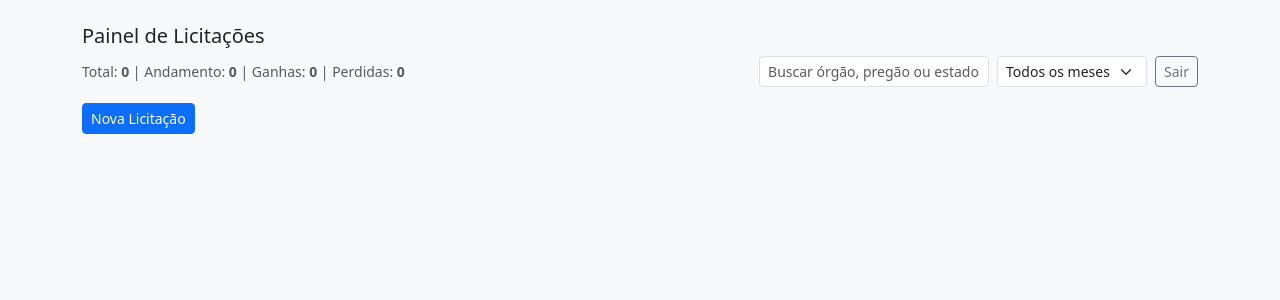
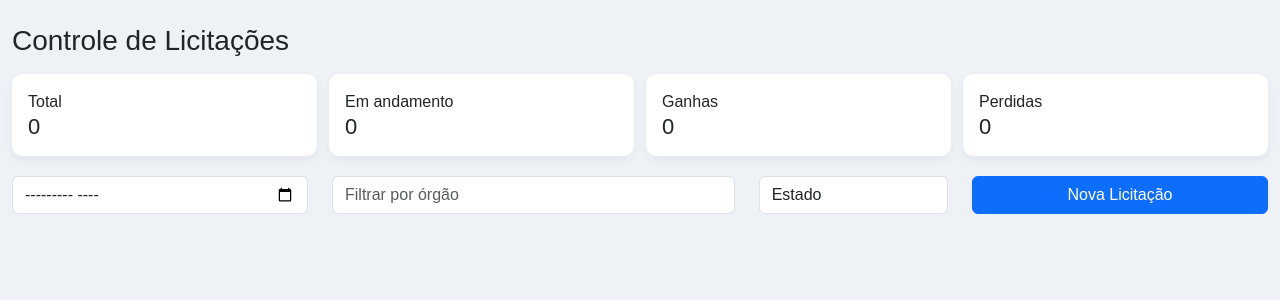
Before and after one commit to Gleisons01/sistema-licitacoes, a Flask app: page /painel in a window 1280 px wide. Shown: the top 300 px of the page. Run offline with Flask 3, Linux system fonts and the light colour scheme; data that the repository does not hold is empty; some libraries are stand-ins or nearby versions.

Commit message:
melhoria visual e filtros funcionando

```diff
--- a/static/style.css
+++ b/static/style.css
@@ -1,22 +1,53 @@
 body{
-background:#f5f7fb;
+background:#eef2f7;
+font-family:Arial;
+}
+
+.container{
+max-width:1400px;
+}
+
+.dashboard{
+display:grid;
+grid-template-columns:repeat(4,1fr);
+gap:12px;
+margin-bottom:20px;
+}
+
+.dashboard .card{
+border:0;
+border-radius:10px;
+background:white;
+box-shadow:0 4px 10px rgba(0,0,0,0.05);
+}
+
+.dashboard h3{
+font-size:22px;
+margin:0;
 }
 
 .card{
 border-radius:12px;
+border:0;
+background:white;
+box-shadow:0 4px 12px rgba(0,0,0,0.05);
 transition:0.2s;
 cursor:pointer;
-border:1px solid #eee;
 }
 
 .card:hover{
-transform:translateY(-3px);
-box-shadow:0 8px 18px rgba(0,0,0,0.08);
+transform:translateY(-4px);
+box-shadow:0 10px 20px rgba(0,0,0,0.08);
+}
+
+.card p{
+margin:3px 0;
+font-size:14px;
 }
 
 .card-hoje{
-border-left:4px solid #0d6efd;
-background:#f8fbff;
+border-left:5px solid #2563eb;
+background:#f1f6ff;
 }
 
 .status{
@@ -26,24 +57,12 @@ border-radius:50%;
 display:inline-block;
 }
 
-.status-verde{background:#28a745;}
-.status-vermelho{background:#dc3545;}
-.status-azul{background:#0d6efd;}
-.status-amarelo{background:#ffc107;}
-.status-cinza{background:#6c757d;}
+.status-verde{background:#22c55e;}
+.status-vermelho{background:#ef4444;}
+.status-azul{background:#2563eb;}
+.status-amarelo{background:#f59e0b;}
+.status-cinza{background:#6b7280;}
 
-.dashboard{
-display:flex;
-gap:10px;
-margin-bottom:20px;
+.alert{
+border-radius:10px;
 }
-
-.dashboard .card{
-flex:1;
-text-align:center;
-padding:10px;
-}
-
-#alertaHoje{
-margin-bottom:10px;
-}
--- a/templates/painel.html
+++ b/templates/painel.html
@@ -1,160 +1,199 @@
 <!DOCTYPE html>
+<html>
 
-<html lang="pt-br">
 <head>
 
 <meta charset="UTF-8">
-<title>Painel de Licitações</title>
+<title>Sistema de Licitações</title>
 
 <link href="https://cdn.jsdelivr.net/npm/bootstrap@5.3.2/dist/css/bootstrap.min.css" rel="stylesheet">
 <link rel="stylesheet" href="/static/style.css">
 
 </head>
 
-<body class="bg-light">
+<body>
 
 <div class="container mt-4">
 
-<h5 class="mb-2">Painel de Licitações</h5>
+<h3 class="mb-3">Controle de Licitações</h3>
 
-<div class="d-flex justify-content-between align-items-center mb-3">
+<div class="dashboard">
 
-<div id="dashboard" class="small text-muted">
-Total: <strong id="totalLic">0</strong> |
-Andamento: <strong id="andamentoLic">0</strong> |
-Ganhas: <strong id="ganhasLic">0</strong> |
-Perdidas: <strong id="perdidasLic">0</strong>
+<div class="card">
+<div class="card-body">
+Total<br>
+<h3 id="totalLic">0</h3>
+</div>
 </div>
 
-<div class="d-flex gap-2">
+<div class="card">
+<div class="card-body">
+Em andamento<br>
+<h3 id="andamentoLic">0</h3>
+</div>
+</div>
 
-<input id="busca" class="form-control form-control-sm" placeholder="Buscar órgão, pregão ou estado">
+<div class="card">
+<div class="card-body">
+Ganhas<br>
+<h3 id="ganhasLic">0</h3>
+</div>
+</div>
 
-<select id="filtroMes" class="form-select form-select-sm" style="width:160px">
-<option value="">Todos os meses</option>
-</select>
-
-<a href="/" class="btn btn-outline-secondary btn-sm">
-Sair
-</a>
-
+<div class="card">
+<div class="card-body">
+Perdidas<br>
+<h3 id="perdidasLic">0</h3>
+</div>
 </div>
 
 </div>
 
-<button class="btn btn-primary btn-sm mb-3" onclick="abrirNova()">
-Nova Licitação
-</button>
+
+<div class="row mb-3">
+
+<div class="col-md-3">
+<input type="month" id="filtroMes" class="form-control">
+</div>
+
+<div class="col-md-4">
+<input type="text" id="filtroOrgao" class="form-control" placeholder="Filtrar por órgão">
+</div>
+
+<div class="col-md-2">
+<select id="filtroEstado" class="form-control">
+<option value="">Estado</option>
+<option value="CE">CE</option>
+<option value="PB">PB</option>
+<option value="PE">PE</option>
+<option value="RN">RN</option>
+<option value="BA">BA</option>
+</select>
+</div>
+
+<div class="col-md-3">
+<button class="btn btn-primary w-100" onclick="abrirNova()">Nova Licitação</button>
+</div>
+
+</div>
+
+
+<div id="alertaHoje"></div>
+
 
 <div class="row" id="lista"></div>
 
 </div>
 
-<!-- MODAL -->
+
 
 <div class="modal fade" id="modalLic">
 
-<div class="modal-dialog">
+<div class="modal-dialog modal-lg">
 
 <div class="modal-content">
 
 <div class="modal-header">
-<h5 class="modal-title">Licitação</h5>
-<button class="btn-close" data-bs-dismiss="modal"></button>
+<h5>Licitação</h5>
 </div>
-
-<form id="formLic" enctype="multipart/form-data">
 
 <div class="modal-body">
 
-<div class="mb-2">
+<form id="formLic">
+
+<div class="row">
+
+<div class="col-md-4">
 <label>Data</label>
 <input type="date" name="data" class="form-control">
 </div>
 
-<div class="mb-2">
+<div class="col-md-2">
 <label>Hora</label>
 <input type="time" name="hora" class="form-control">
 </div>
 
-<div class="mb-2">
+<div class="col-md-3">
 <label>Pregão</label>
 <input type="text" name="pregao" class="form-control">
 </div>
 
-<div class="mb-2">
+<div class="col-md-3">
 <label>UASG</label>
 <input type="text" name="uasg" class="form-control">
 </div>
 
-<div class="mb-2">
+</div>
+
+<div class="row mt-2">
+
+<div class="col-md-3">
 <label>Estado</label>
 <input type="text" name="estado" class="form-control">
 </div>
 
-<div class="mb-2">
+<div class="col-md-9">
 <label>Órgão</label>
 <input type="text" name="orgao" class="form-control">
 </div>
 
-<div class="mb-2">
+</div>
+
+<div class="row mt-2">
+
+<div class="col-md-6">
 <label>Serviço</label>
 <input type="text" name="servico" class="form-control">
 </div>
 
-<div class="mb-2">
+<div class="col-md-3">
 <label>Valor</label>
 <input type="text" name="valor" class="form-control">
 </div>
 
-<div class="mb-2">
+<div class="col-md-3">
 <label>Modalidade</label>
 <input type="text" name="modalidade" class="form-control">
 </div>
 
-<div class="mb-2">
+</div>
+
+<div class="row mt-2">
+
+<div class="col-md-4">
 <label>Status</label>
-
 <select name="status" class="form-control">
-
 <option>Em andamento</option>
 <option>Ganha</option>
 <option>Perdida</option>
 <option>Adiada</option>
 <option>Suspensa</option>
 <option>Revogada</option>
-
 </select>
-
 </div>
-
-<div class="mb-2">
-<label>Anexar edital</label>
-<input type="file" name="edital" class="form-control">
-</div>
-
-</div>
-
-<div class="modal-footer">
-
-<button type="button" class="btn btn-danger btn-sm" onclick="excluirLic()">
-Excluir
-</button>
-
-<button type="submit" class="btn btn-success btn-sm">
-Salvar
-</button>
 
 </div>
 
 </form>
 
 </div>
-</div>
+
+<div class="modal-footer">
+
+<button class="btn btn-danger" onclick="excluirLic()">Excluir</button>
+<button class="btn btn-secondary" data-bs-dismiss="modal">Fechar</button>
+<button class="btn btn-success" onclick="document.getElementById('formLic').requestSubmit()">Salvar</button>
+
 </div>
 
+</div>
+
+</div>
+
+</div>
+
+
 <script src="https://cdn.jsdelivr.net/npm/bootstrap@5.3.2/dist/js/bootstrap.bundle.min.js"></script>
-
 <script src="/static/script.js"></script>
 
 </body>
```
